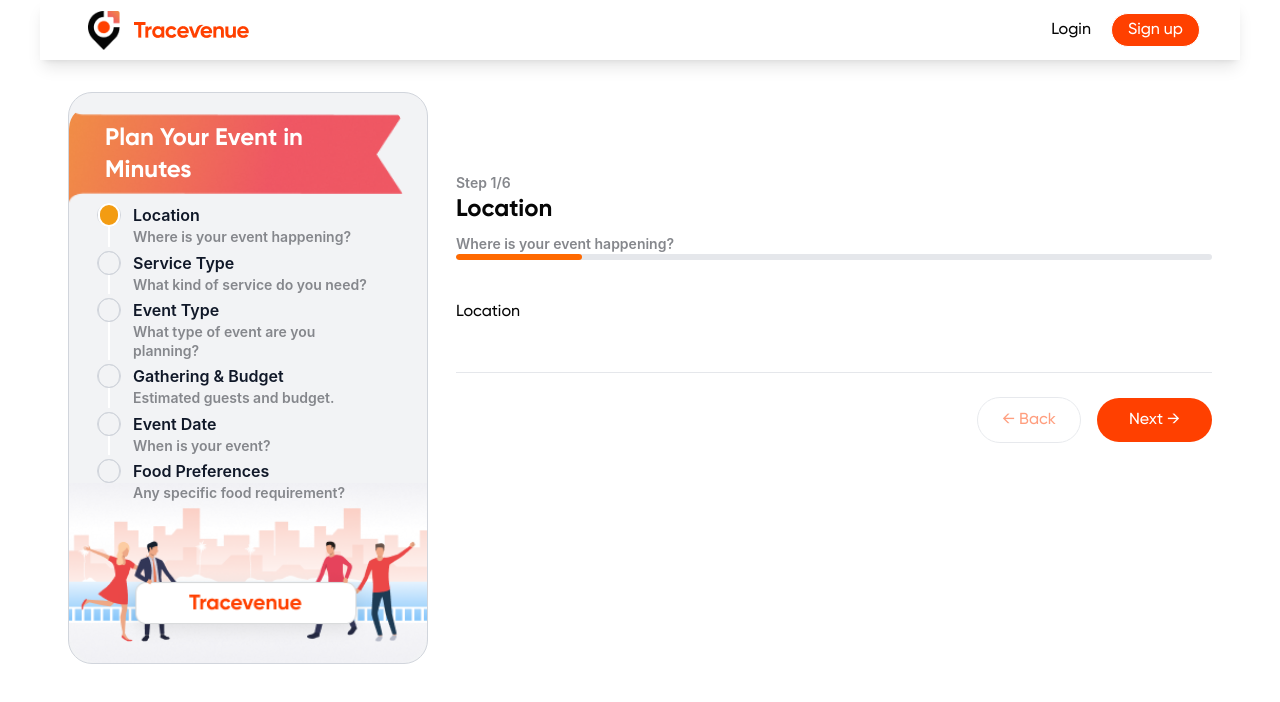
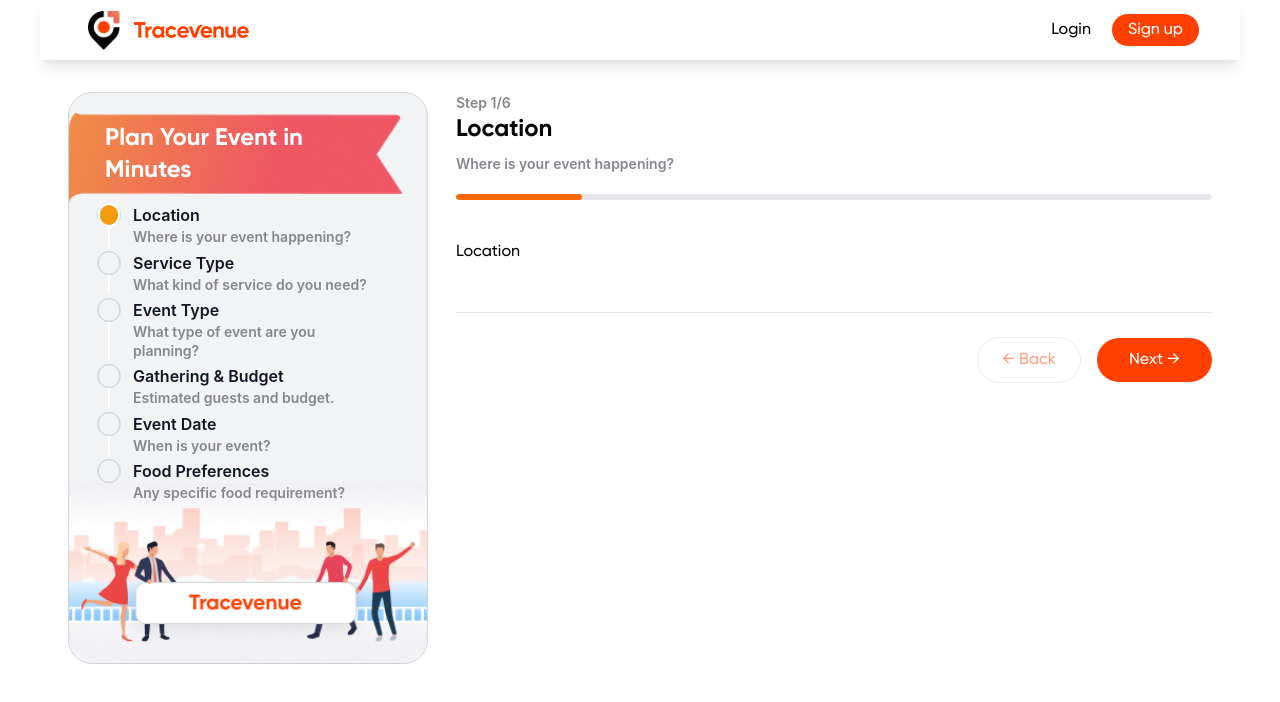
Before and after one commit to Prince5632/tracevenue-revamped, a React (Vite) app: page / in a window 1280 px wide. Shown: the top 702 px of the page. Built offline with nearby package versions, Linux system fonts and the light colour scheme.

Commit message:
made changes acc to comments on PR
added margin above progess bar and above step numbers

```diff
--- a/src/components/common/ProgessHeader.jsx
+++ b/src/components/common/ProgessHeader.jsx
@@ -9,7 +9,7 @@
 
       <h1 className="text-2xl font-bold text-[#060606] mb-2">{title}</h1>
 
-      <p className="text-gray-500 font-semibold max-w-2xl mb-5">{subtitle}</p>
+      <p className="text-gray-500 font-semibold max-w-2xl !mb-5">{subtitle}</p>
 
       <div className="h-[6px] w-full bg-gray-200 rounded-full overflow-hidden">
         <div
--- a/src/layouts/EnquiryLayout.jsx
+++ b/src/layouts/EnquiryLayout.jsx
@@ -85,7 +85,7 @@
                     </button>
                 </div>
 
-                <div className="flex-1 min-w-0 md:mt-20">
+                <div className="flex-1 min-w-0 ">
                     <ProgressHeader
                         currentStep={currentStepIndex + 1}
                         totalSteps={steps.length}
```
